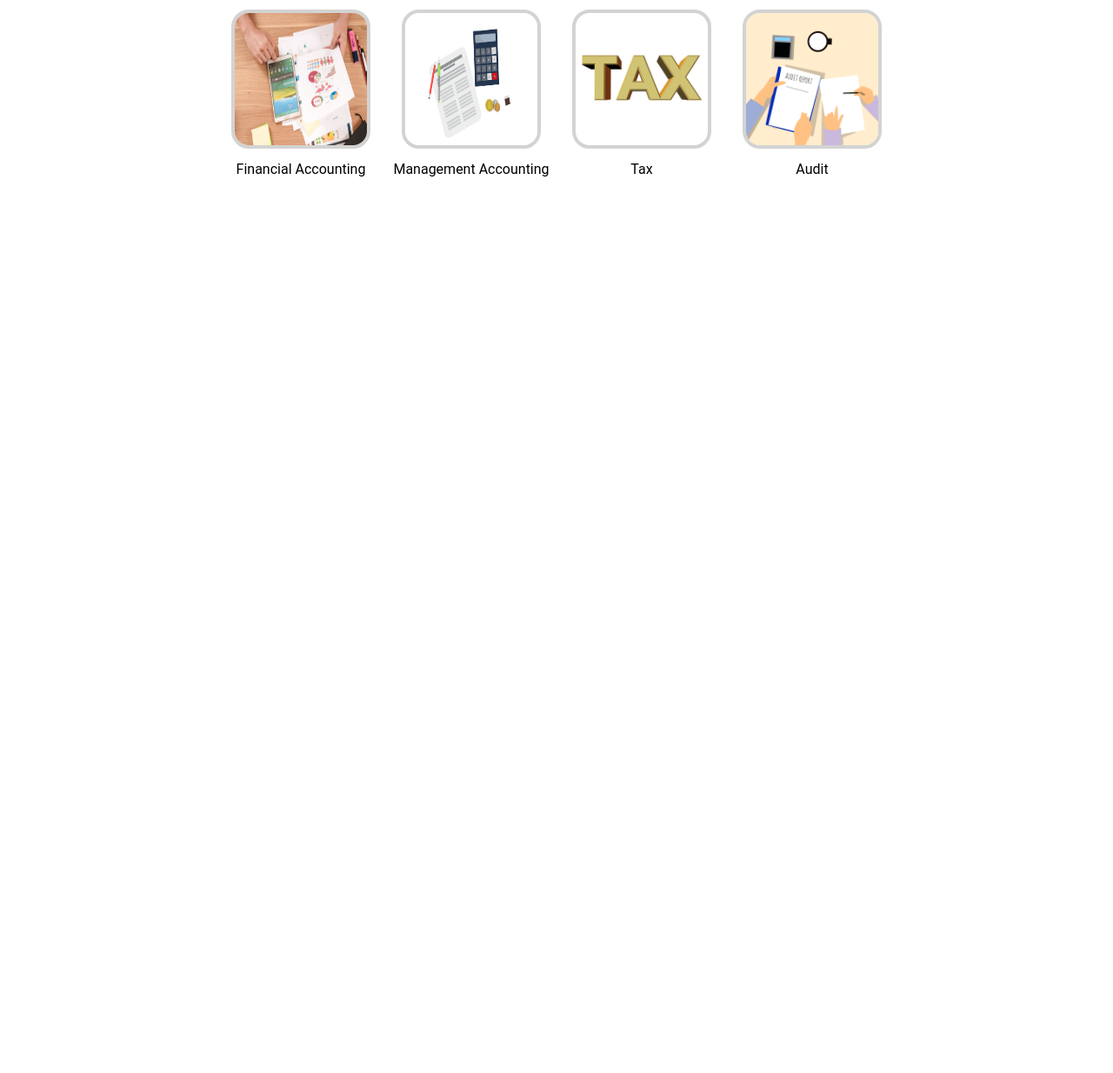
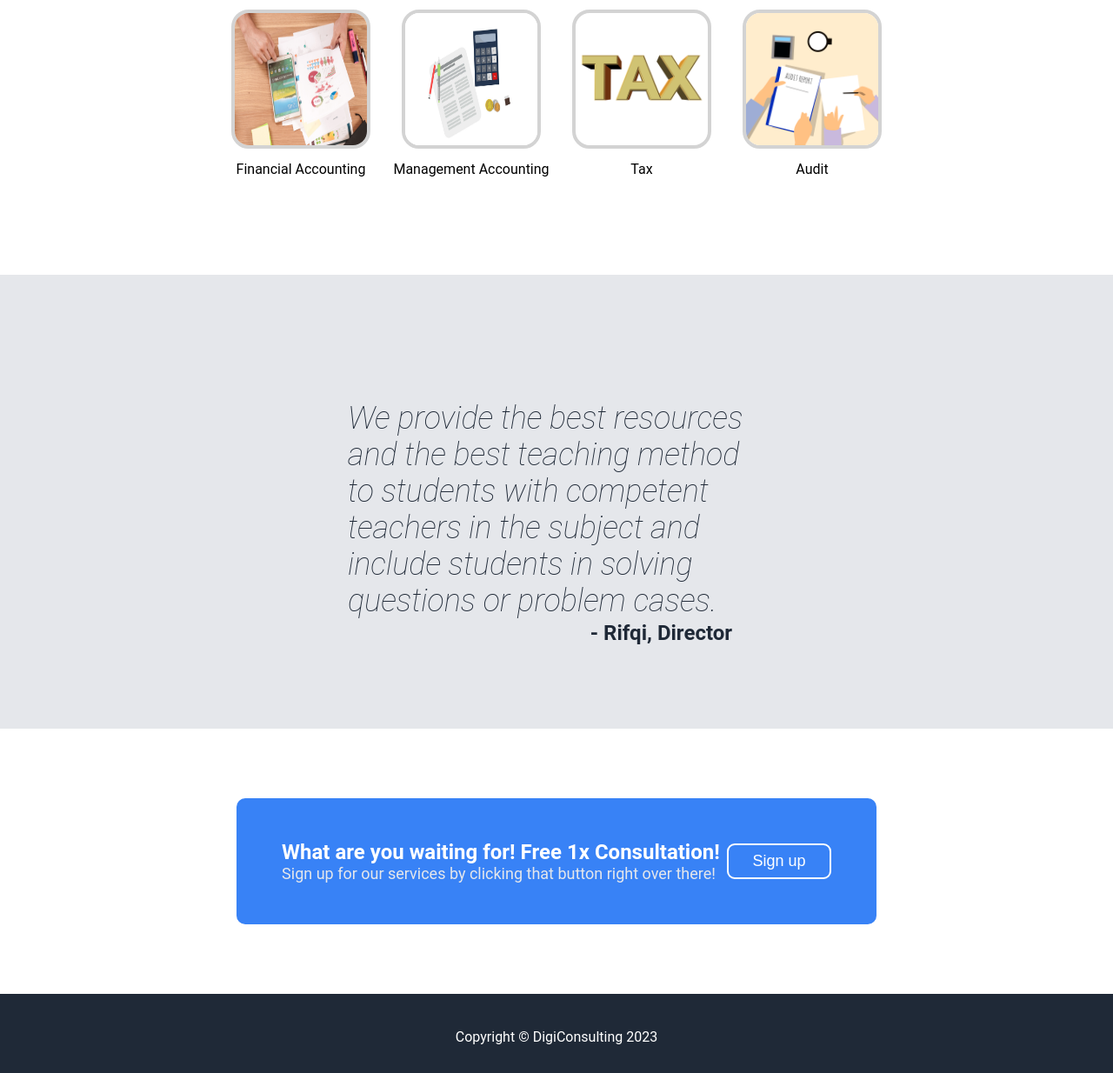
Before and after one commit to beb1n/digi-consulting-landing-page, a plain HTML site: page index.html in a window 1280 px wide. Shown: the part 711-1945 px from the top of the page at 87% size. Before the commit the page ends 1011 px from the top, so only its background shows below. Drawn offline with Linux system fonts and the light colour scheme.

Commit message:
Add quote, sign-up, and footer section in index.html and style.css
add em text and p text in 'quote' index.html and style it with flexbox
with flex direction column. add background color, padding, and for quote
p align-self: flex-end.

add strong, p, button element in 'sign-up' section index.html. add style
in 'sign-up' with strong element and p element on the left and button on
the right using class. style 'sign-up' with flexbox with
flex-directon: row. add background color.

styling footer with flexbox and flex-direction: row.
add background color.

```diff
--- a/index.html
+++ b/index.html
@@ -59,5 +59,27 @@
             </div>
         </div>
     </main>
+
+    <div class="quote">
+        <em>We provide the best resources and the best teaching method to students with competent teachers in the subject and include students in solving questions or problem cases.</em>
+
+        <p>- Rifqi, Director</p>
+    </div>
+
+    <div class="sign-up">
+        <div class="container">
+            <div class="left">
+                <strong>What are you waiting for! Free 1x Consultation!</strong>
+                <p class="secondary">Sign up for our services by clicking that button right over there!</p>
+            </div>
+            <div class="right">
+                <button class="sign-up-text">Sign up</button>
+            </div>
+        </div>
+    </div>
+
+    <footer>
+        Copyright &copy; DigiConsulting 2023
+    </footer>
 </body>
 </html>
--- a/style.css
+++ b/style.css
@@ -39,6 +39,7 @@ nav ul {
   gap: 20px;
 }
 
+.text-sign-up,
 a {
   text-decoration: none;
   color: #E5E7EB;
@@ -119,6 +120,7 @@ main {
   align-items: center;
   padding: 0 13em;
   margin-top: 3em;
+  margin-bottom: 1em;
 }
 
 main h2 {
@@ -151,3 +153,70 @@ main h2 {
   height: 160px;
   margin: 0 18px;
 }
+
+/* Quotes Section */
+.quote {
+  display: flex;
+  flex-direction: column;
+  justify-content: center;
+  background-color: #E5E7EB;
+  padding: 9em 25em 6em;
+}
+
+.quote p {
+  align-self: flex-end;
+  font-weight: bold;
+  font-size: 24px;
+  color: #1f2937;
+  margin-top: 2px;
+  margin-right: 38px;
+}
+
+.quote em {
+  font-size: 36px;
+  color: #1f2937;
+  font-weight: 100;
+  font-style: italic;
+}
+
+/* Sign Up Section */
+.sign-up {
+  display: flex;
+  justify-content: center;
+  align-items: center;
+  padding: 5em 17em;
+}
+
+.container {
+  display: flex;
+  justify-content: space-around;
+  align-items: center;
+  background-color: #3882F6;
+  padding: 3em;
+  width: 100%;
+  border-radius: 10px;
+}
+
+.container button {
+  border: 2px solid #FFF;
+}
+
+.sign-up-text {
+  color: #FFF;
+  font-size: 18px;
+}
+
+strong {
+  font-size: 24px;
+  color: #FFF;
+}
+
+/* Footer Section */
+footer {
+  background-color: #1f2937;
+  color: #FFF;
+  display: flex;
+  justify-content: center;
+  align-items: center;
+  padding: 2.5em 0 2em;
+}
```
